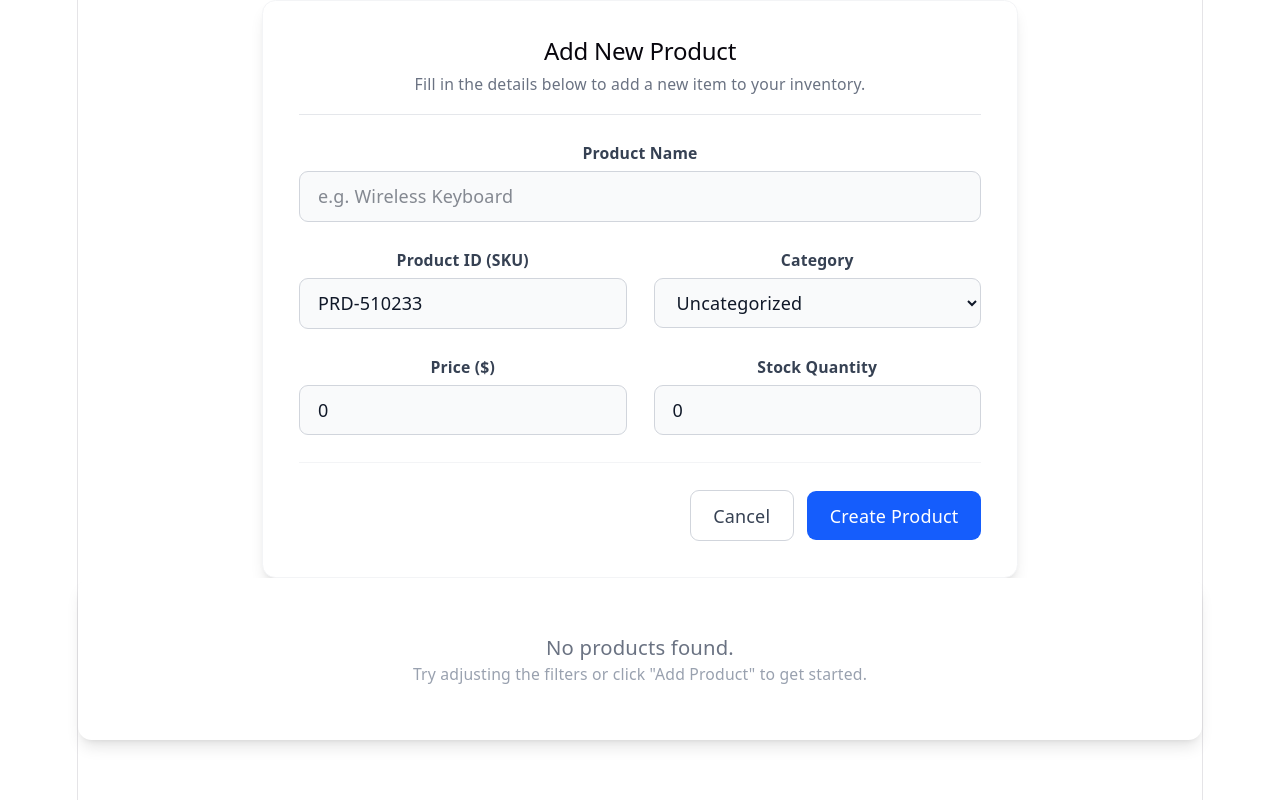
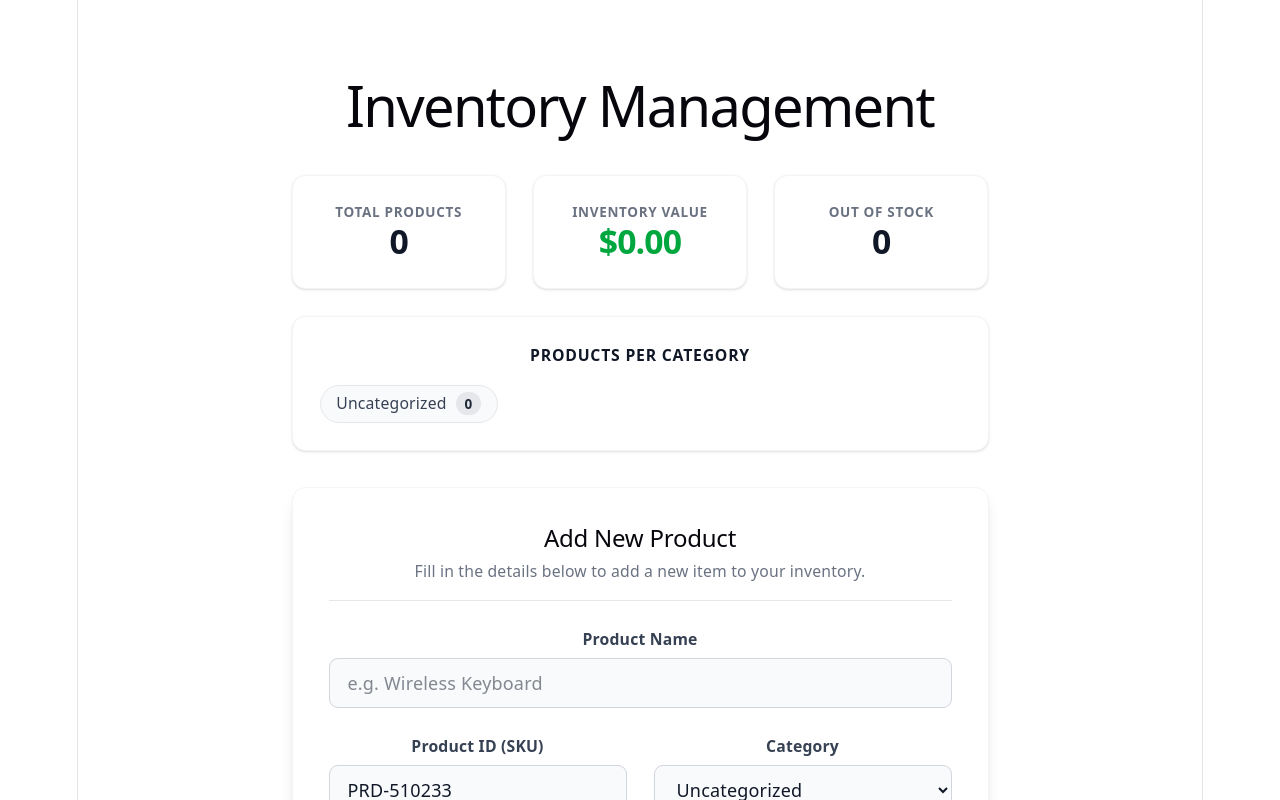
Before and after one commit to nisitha-wick/Inventory-Management, a React (Vite) app: page / in a window 1280 px wide. Shown: the top 800 px of the page. Built offline with nearby package versions, Linux system fonts and the light colour scheme.

Commit message:
feat: create dashboard template with stats

```diff
--- a/src/App.tsx
+++ b/src/App.tsx
@@ -4,6 +4,7 @@ import { useCategories } from "./hooks/useCategories";
 import { useProducts } from "./hooks/useProducts";
 import type { Product } from "./types";
 import ProductTable from "./components/ProductTable";
+import Dashboard from "./components/Dashboard";
 
 export default function App() {
   const { products, addProduct, updateProduct, deleteProduct } = useProducts();
@@ -12,7 +13,11 @@ export default function App() {
   const [showForm, setShowForm] = useState(false);
 
   return (
-    <div>
+    <div className="max-w-5xl mx-auto p-4 sm:p-8">
+      <h1 className="text-2xl font-bold mb-6">Inventory Management</h1>
+
+      <Dashboard products={products} categories={categories} />
+
       <ProductForm
         categories={categories}
         initialData={editingProduct}
--- /dev/null
+++ b/src/components/Dashboard.tsx
@@ -0,0 +1,87 @@
+import type { Category, Product } from "../types";
+
+interface DashboardProps {
+  products: Product[];
+  categories: Category[];
+}
+
+export default function Dashboard({ products, categories }: DashboardProps) {
+  const totalProducts = products.length;
+  const totalValue = products.reduce((sum, p) => sum + p.price * p.stock, 0);
+  const outOfStock = products.filter((p) => p.stock === 0).length;
+
+  const countByCategory = categories.map((c) => ({
+    name: c.name,
+    count: products.filter((p) => p.category === c.name).length,
+  }));
+
+  const stats = [
+    {
+      label: "Total Products",
+      value: totalProducts,
+      valueColor: "text-gray-900 dark:text-white",
+    },
+    {
+      label: "Inventory Value",
+      value: `$${totalValue.toFixed(2)}`,
+      valueColor: "text-green-600 dark:text-green-400",
+    },
+    {
+      label: "Out of Stock",
+      value: outOfStock,
+      valueColor:
+        outOfStock > 0
+          ? "text-red-600 dark:text-red-400"
+          : "text-gray-900 dark:text-white",
+    },
+  ];
+
+  return (
+    <div className="mb-8 space-y-6 animate-in fade-in duration-500">
+      <div className="grid grid-cols-1 sm:grid-cols-3 gap-6">
+        {stats.map((s) => (
+          <div
+            key={s.label}
+            className="bg-white dark:bg-gray-800 rounded-xl shadow-sm border border-gray-100 dark:border-gray-700 p-6 flex flex-col justify-center"
+          >
+            <p className="text-xs font-bold text-gray-500 dark:text-gray-400 uppercase tracking-wider mb-2">
+              {s.label}
+            </p>
+            <p
+              className={`text-3xl font-extrabold tracking-tight ${s.valueColor}`}
+            >
+              {s.value}
+            </p>
+          </div>
+        ))}
+      </div>
+
+      <div className="bg-white dark:bg-gray-800 rounded-xl shadow-sm border border-gray-100 dark:border-gray-700 p-6">
+        <h3 className="text-sm font-bold text-gray-900 dark:text-white uppercase tracking-wider mb-4">
+          Products per Category
+        </h3>
+        {countByCategory.length > 0 ? (
+          <div className="flex flex-wrap gap-2.5">
+            {countByCategory.map((c) => (
+              <div
+                key={c.name}
+                className="inline-flex items-center gap-2 px-3.5 py-1.5 bg-gray-50 dark:bg-gray-700/50 border border-gray-200 dark:border-gray-600 rounded-full transition-colors"
+              >
+                <span className="text-sm font-medium text-gray-700 dark:text-gray-200">
+                  {c.name}
+                </span>
+                <span className="flex items-center justify-center bg-gray-200 dark:bg-gray-600 text-gray-800 dark:text-gray-100 text-xs font-bold px-2 py-0.5 rounded-full">
+                  {c.count}
+                </span>
+              </div>
+            ))}
+          </div>
+        ) : (
+          <p className="text-sm text-gray-500 dark:text-gray-400">
+            No categories available.
+          </p>
+        )}
+      </div>
+    </div>
+  );
+}
```
